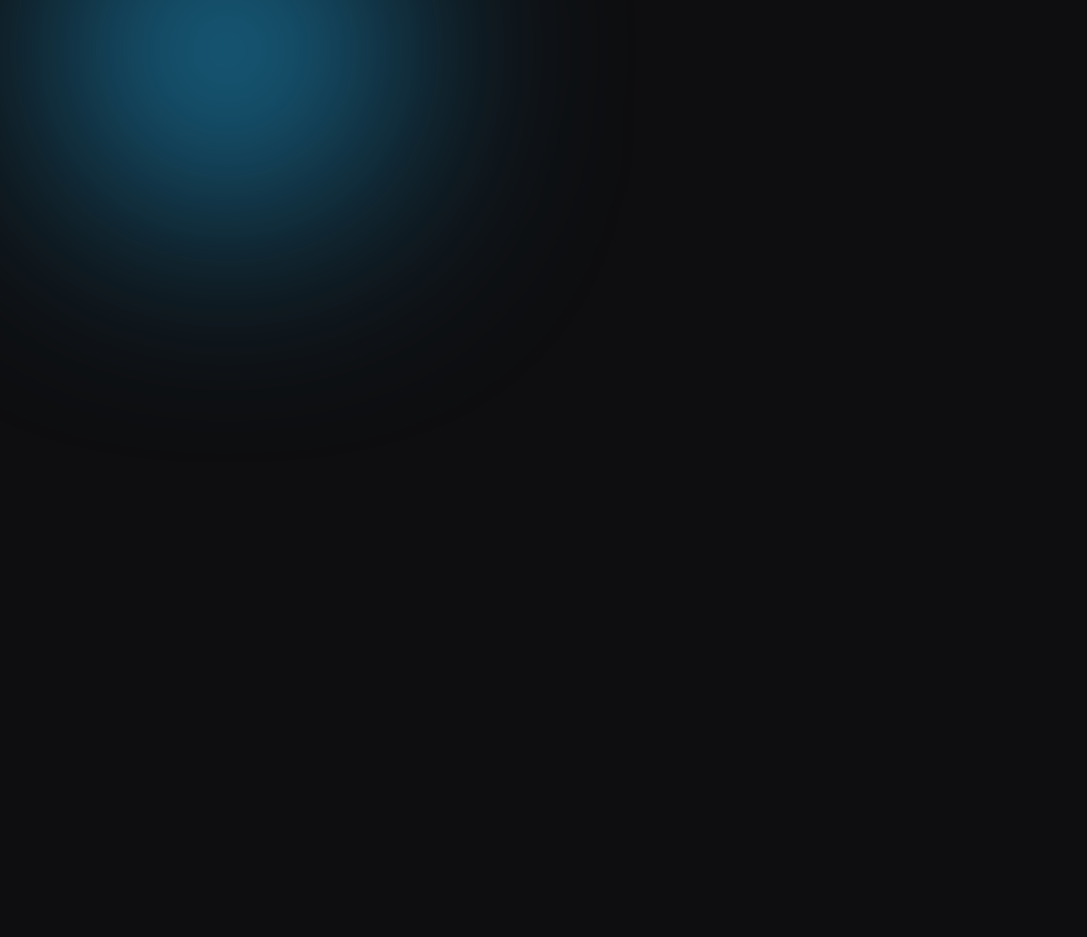
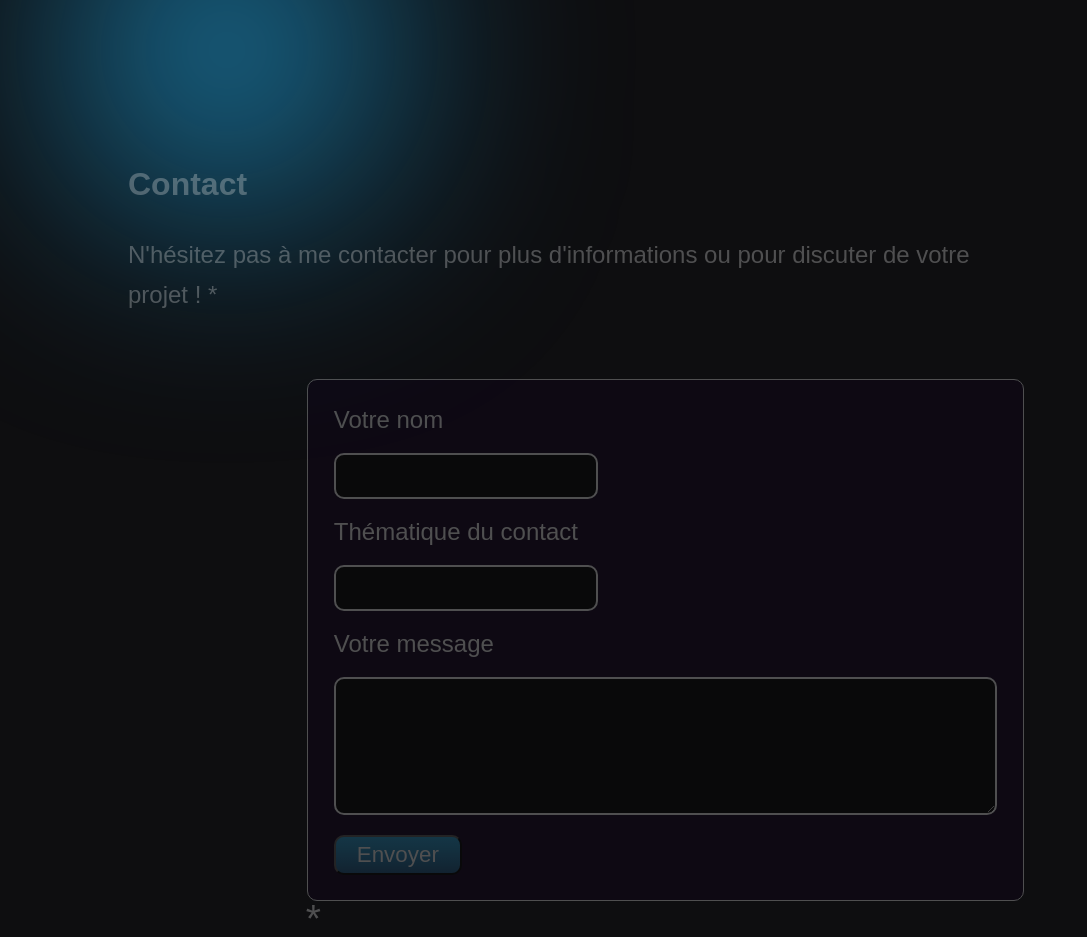
Before and after one commit to JulienLed/portfolio, a React (Vite) app in the folder front/portfolio/: page / in a window 1280 px wide. Shown: the part 1860-2797 px from the top of the page, without its empty margins (0-1087 px from the left). Built offline with nearby package versions, Linux system fonts and the light colour scheme; a web font is replaced by a local one.

Commit message:
Goodby .env

```diff
--- a/front/portfolio/src/App.css
+++ b/front/portfolio/src/App.css
@@ -3,6 +3,7 @@
 html {
   margin: 0;
   padding: 0;
+  scroll-behavior: smooth;
 }
 
 body {
--- a/front/portfolio/src/component/AboutMe.jsx
+++ b/front/portfolio/src/component/AboutMe.jsx
@@ -3,7 +3,7 @@ import styles from "../component/AboutMe.module.css";
 
 const AboutMe = ({ aboutRef }) => {
   const pointerRef = useRef(null);
-  const [opacity, setOpacity] = useState(1);
+  const [opacity, setOpacity] = useState(0);
 
   // Pointeur qui suit la souris
   useEffect(() => {
--- a/front/portfolio/src/component/AboutMe.module.css
+++ b/front/portfolio/src/component/AboutMe.module.css
@@ -53,7 +53,7 @@ h3 {
 }
 
 .pointer {
-  z-index: 0;
+  z-index: 99;
   position: fixed;
   width: 150px;
   height: 150px;
--- a/front/portfolio/src/component/Contact.jsx
+++ b/front/portfolio/src/component/Contact.jsx
@@ -3,24 +3,33 @@ import { useEffect, useState } from "react";
 
 function Contact({ contactRef }) {
   const [opacity, setOpacity] = useState(0);
+  const [astTextOpacity, setAstTextOpacity] = useState(0);
 
+  //Gère l'envoi du mail via le formulaire
   const handleSubmit = (e) => {
-    e.preventDefault();
-    alert("En construction. Le mail sera configuré prochainement");
+    // e.preventDefault();
+    // alert("En construction. Le mail sera configuré prochainement");
+  };
+
+  //Change l'opacité du texte sous astérisque
+  const handleClick = () => {
+    astTextOpacity === 0 ? setAstTextOpacity(1) : setAstTextOpacity(0);
   };
 
   // Afficher progressivement quand on scroll
   useEffect(() => {
     const handleScroll = () => {
       const elementHeight = window.innerHeight;
-      const scrollTop = window.scrollY;
+      const element = contactRef.current;
+      const positionYElement = element.getBoundingClientRect();
 
-      let newOpacity = scrollTop / elementHeight;
+      let newOpacity = 1 - Math.abs(positionYElement.top) / elementHeight;
       newOpacity = Math.max(0, Math.min(1, newOpacity));
 
       setOpacity(newOpacity);
     };
     window.addEventListener("scroll", handleScroll);
+    handleScroll(contactRef);
     return () => window.removeEventListener("scroll", handleScroll);
   }, []);
 
@@ -30,7 +39,7 @@ function Contact({ contactRef }) {
       <div className={styles.contactForm}>
         <p>
           N'hésitez pas à me contacter pour plus d'informations ou pour discuter
-          de votre projet !
+          de votre projet ! <span>*</span>
         </p>
         <form onSubmit={(e) => handleSubmit(e)} className={styles.form}>
           <label for="name" className={styles.label}>
@@ -54,6 +63,16 @@ function Contact({ contactRef }) {
             Envoyer
           </button>
         </form>
+        <div className={styles.astContainer}>
+          <span onClick={handleClick} className={styles.ast}>
+            *
+          </span>
+          <span className={styles.astText} style={{ opacity: astTextOpacity }}>
+            Aucune donnée n'est stockée sur ce site, elles sont uniquement
+            transmises par email. Vous pouvez me demander à tout moment la
+            suppression de vos données.
+          </span>
+        </div>
       </div>
     </div>
   );
--- a/front/portfolio/src/component/Contact.module.css
+++ b/front/portfolio/src/component/Contact.module.css
@@ -111,6 +111,35 @@
   opacity: 1;
 }
 
+.astContainer {
+  margin-left: 30%;
+}
+
+.astText {
+  cursor: default;
+  margin-left: 3%;
+}
+
+.ast {
+  position: absolute;
+  opacity: 1;
+  font-size: 2rem;
+  transition: text-shadow 0.3s ease, color 0.3s ease-in-out,
+    transform 0.3s ease-in-out;
+  animation: glow 5s infinite;
+}
+
+.ast:hover {
+  cursor: pointer;
+  text-shadow: 0 0 15px var(--white);
+  color: white;
+  transform: scale(1.3);
+}
+
+.ast:active {
+  transform: translate();
+}
+
 @keyframes movingBg {
   0% {
     background-position: 0% 0%;
@@ -122,3 +151,15 @@
     background-position: 0% 0%;
   }
 }
+
+@keyframes glow {
+  0% {
+    transform: scale(1);
+  }
+  50% {
+    transform: scale(1.3);
+  }
+  100% {
+    transform: scale(1);
+  }
+}
--- a/front/portfolio/src/component/Projets.jsx
+++ b/front/portfolio/src/component/Projets.jsx
@@ -36,14 +36,16 @@ function Projets({ projectRef }) {
   useEffect(() => {
     const handleScroll = () => {
       const elementHeight = window.innerHeight;
-      const scrollTop = window.scrollY;
+      const element = projectRef.current;
+      const positionYElement = element.getBoundingClientRect();
 
-      let newOpacity = scrollTop / elementHeight;
+      let newOpacity = 1 - Math.abs(positionYElement.top) / elementHeight;
       newOpacity = Math.max(0, Math.min(1, newOpacity));
 
       setOpacity(newOpacity);
     };
     window.addEventListener("scroll", handleScroll);
+    handleScroll(projectRef);
     return () => window.removeEventListener("scroll", handleScroll);
   }, []);
 
```
Also changed, not shown: 2 other files (tests, documents, lock files or other folders).
